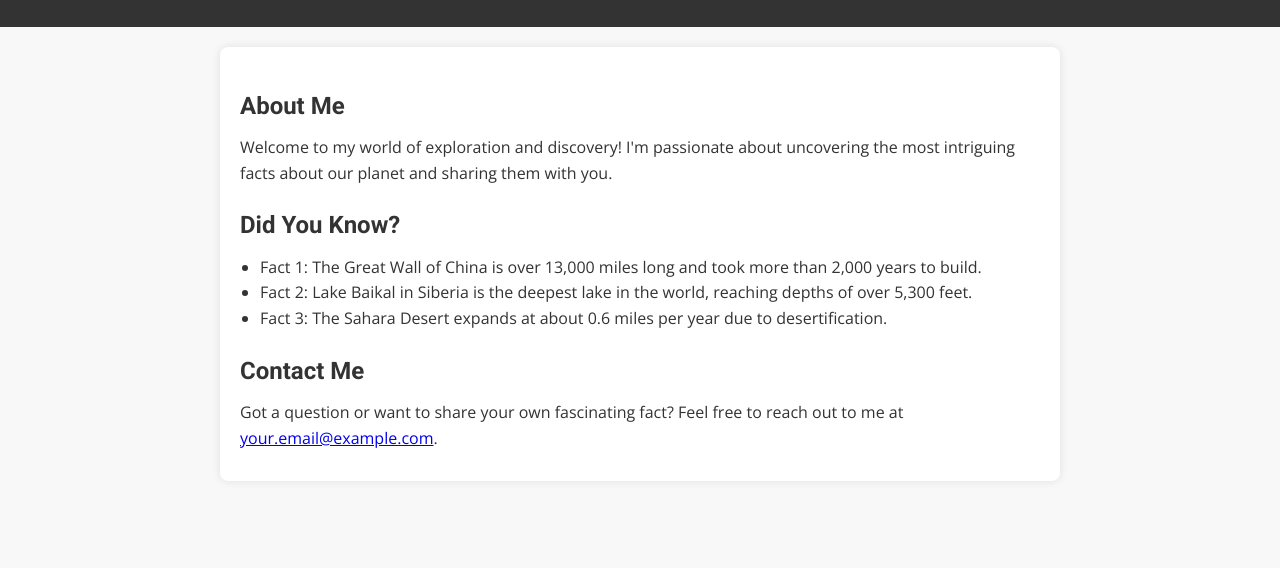
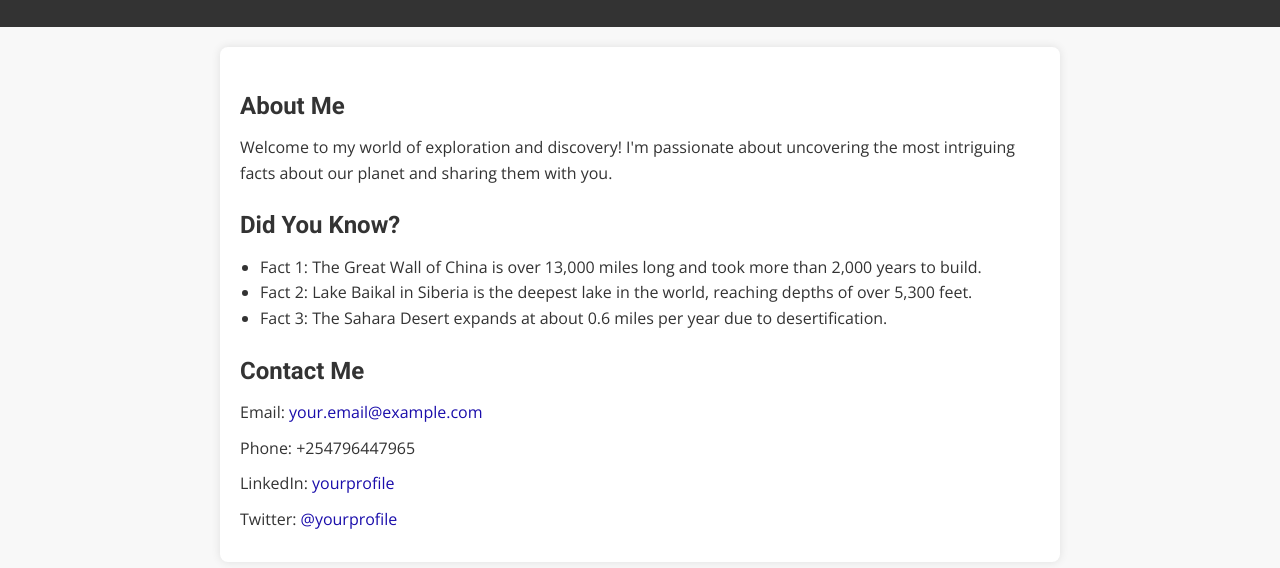
Before and after one commit to Rumsfel/Rumsfel.github.io, a plain HTML site: page index.html in a window 1280 px wide. Shown: the part 120-688 px from the top of the page. Drawn offline with nearby package versions, Linux system fonts and the light colour scheme.

Commit message:
Update index.html

```diff
--- a/index.html
+++ b/index.html
@@ -56,7 +56,23 @@
             padding-left: 20px;
         }
 
-        /* Add specific styles for your content here */
+        .contact-info {
+            list-style: none;
+            padding: 0;
+        }
+
+        .contact-info li {
+            margin-bottom: 10px;
+        }
+
+        .contact-info a {
+            color: #1a0dab;
+            text-decoration: none;
+        }
+
+        .contact-info a:hover {
+            text-decoration: underline;
+        }
     </style>
 </head>
 
@@ -80,9 +96,14 @@
         </ul>
 
         <h2>Contact Me</h2>
-        <p>Got a question or want to share your own fascinating fact? Feel free to reach out to me at <a href="mailto:your.email@example.com">your.email@example.com</a>.</p>
+        <ul class="contact-info">
+            <li>Email: <a href="mailto:your.rumsfelddonald1@gmail.com">your.email@example.com</a></li>
+            <li>Phone: +254796447965</li>
+            <li>LinkedIn: <a href="https://www.linkedin.com/in/yourprofile" target="_blank">yourprofile</a></li>
+            <li>Twitter: <a href="https://twitter.com/@FactsAroundGlob" target="_blank">@yourprofile</a></li>
+        </ul>
     </div>
 
 </body>
 
-                      </html>
+</html>
```
